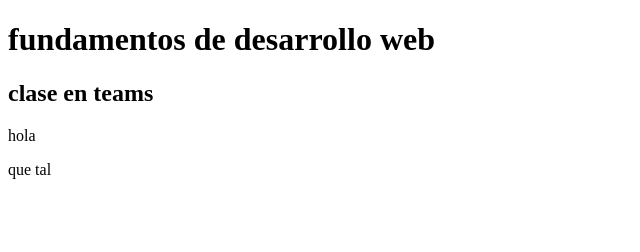
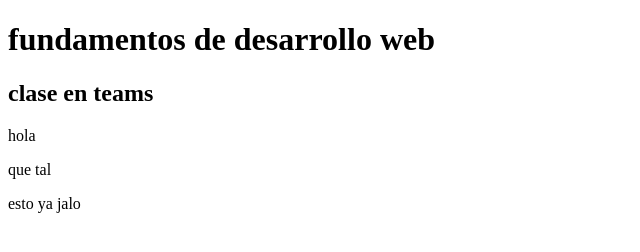
Before and after one commit to AlderPortillo/website52, a plain HTML site: page index.html in a window 1280 px wide. Shown: the full height of the page, 0-640 px from the left. Drawn offline with Linux system fonts and the light colour scheme.

Commit message:
esti de nuevo

```diff
--- a/index.html
+++ b/index.html
@@ -11,6 +11,7 @@
     <h2>clase en teams</h2>
     <p>hola</p>
     <p>que tal</p>
+    <p>esto ya jalo</p>
 
 </body>
 </html>
```
